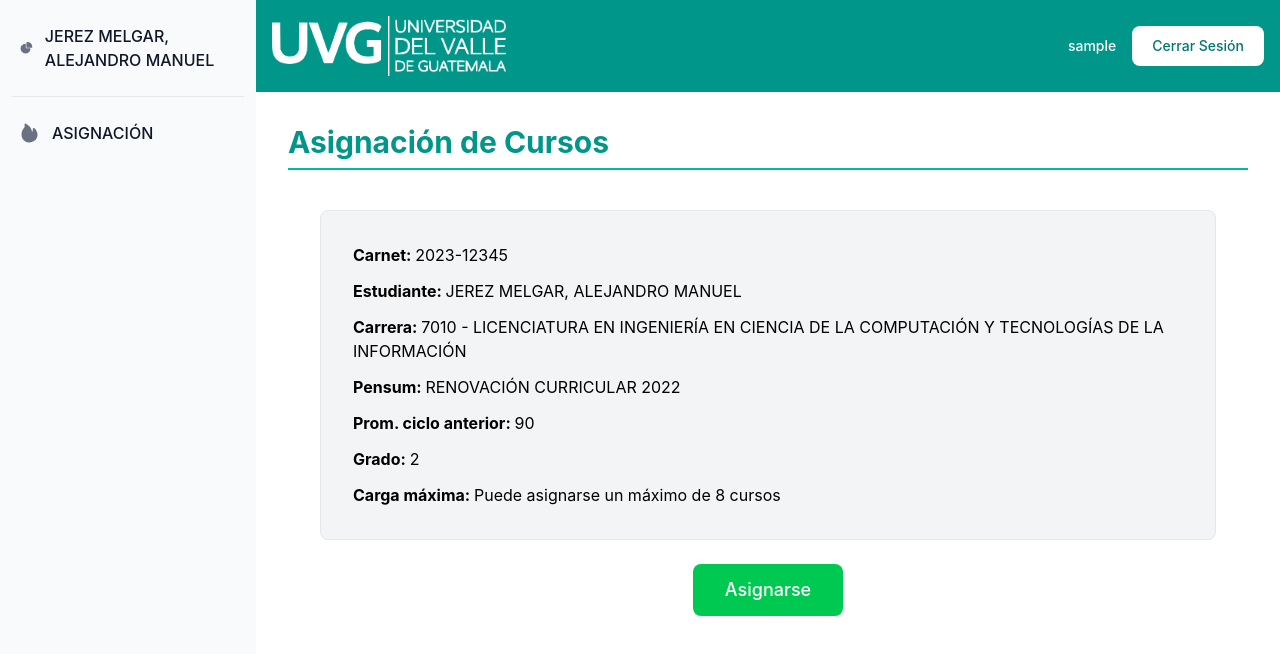
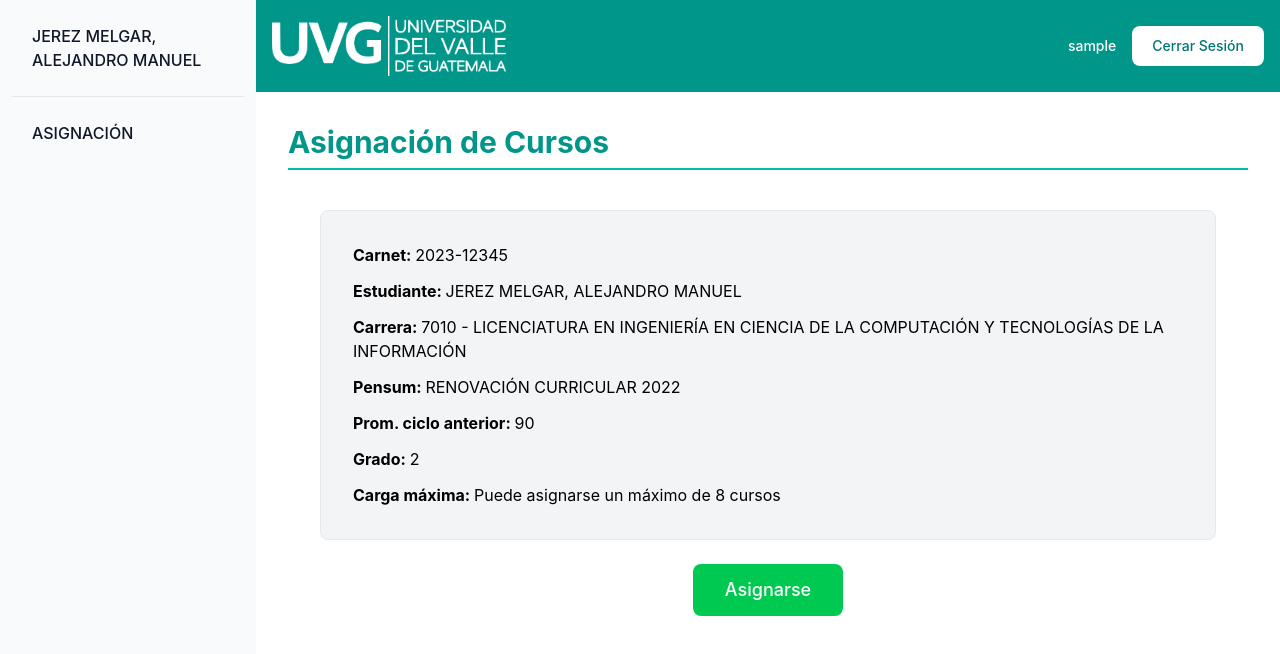
Before and after one commit to alemanuel18/Front-Profesor-Recommendation-System, a React (Vite) app: page / in a window 1280 px wide. Shown: the top 654 px of the page. Built offline with nearby package versions, Linux system fonts and the light colour scheme; sample sign-in values are in the browser's storage.

Commit message:
Se cambiaron logos

```diff
--- a/index.html
+++ b/index.html
@@ -2,10 +2,10 @@
 <html lang="en">
   <head>
     <meta charset="UTF-8" />
-    <link rel="icon" type="image/svg+xml" href="/vite.svg" />
+    <link rel="icon" href="/UVG2.png" />
     <link href="/src/styles.css" rel="stylesheet">
     <meta name="viewport" content="width=device-width, initial-scale=1.0" />
-    <title>Vite + React</title>
+    <title>Recomendación de profesores</title>
   </head>
   <body>
     <div id="root"></div>
--- a/src/Components/Sidebar.jsx
+++ b/src/Components/Sidebar.jsx
@@ -16,10 +16,6 @@ const Sidebar = ({Name}) => (
                 <li>
                     {/* Muestra el nombre del estudiante */}
                     <a className="flex items-center p-2 text-gray-900 rounded-lg dark:text-white hover:bg-gray-100 dark:hover:bg-gray-700 group">
-                        <svg className="w-5 h-5 text-gray-500 transition duration-75 dark:text-gray-400 group-hover:text-gray-900 dark:group-hover:text-white" aria-hidden="true" xmlns="http://www.w3.org/2000/svg" fill="currentColor" viewBox="0 0 22 21">
-                            <path d="M16.975 11H10V4.025a1 1 0 0 0-1.066-.998 8.5 8.5 0 1 0 9.039 9.039.999.999 0 0 0-1-1.066h.002Z" />
-                            <path d="M12.5 0c-.157 0-.311.01-.565.027A1 1 0 0 0 11 1.02V10h8.975a1 1 0 0 0 1-.935c.013-.188.028-.374.028-.565A8.51 8.51 0 0 0 12.5 0Z" />
-                        </svg>
                         <span className="ms-3">{Name}</span>
                     </a>
                 </li>
@@ -28,9 +24,6 @@ const Sidebar = ({Name}) => (
                 <li>
                     {/* Opción de navegación para asignación */}
                     <a className="flex items-center p-2 text-gray-900 transition duration-75 rounded-lg hover:bg-gray-100 dark:hover:bg-gray-700 dark:text-white group">
-                        <svg className="shrink-0 w-5 h-5 text-gray-500 transition duration-75 dark:text-gray-400 group-hover:text-gray-900 dark:group-hover:text-white" aria-hidden="true" xmlns="http://www.w3.org/2000/svg" fill="currentColor" viewBox="0 0 17 20">
-                            <path d="M7.958 19.393a7.7 7.7 0 0 1-6.715-3.439c-2.868-4.832 0-9.376.944-10.654l.091-.122a3.286 3.286 0 0 0 .765-3.288A1 1 0 0 1 4.6.8c.133.1.313.212.525.347A10.451 10.451 0 0 1 10.6 9.3c.5-1.06.772-2.213.8-3.385a1 1 0 0 1 1.592-.758c1.636 1.205 4.638 6.081 2.019 10.441a8.177 8.177 0 0 1-7.053 3.795Z" />
-                        </svg>
                         <span className="ms-3">ASIGNACIÓN</span>
                     </a>
                 </li>
```
Also changed, not shown: public/UVG2.png (added).
